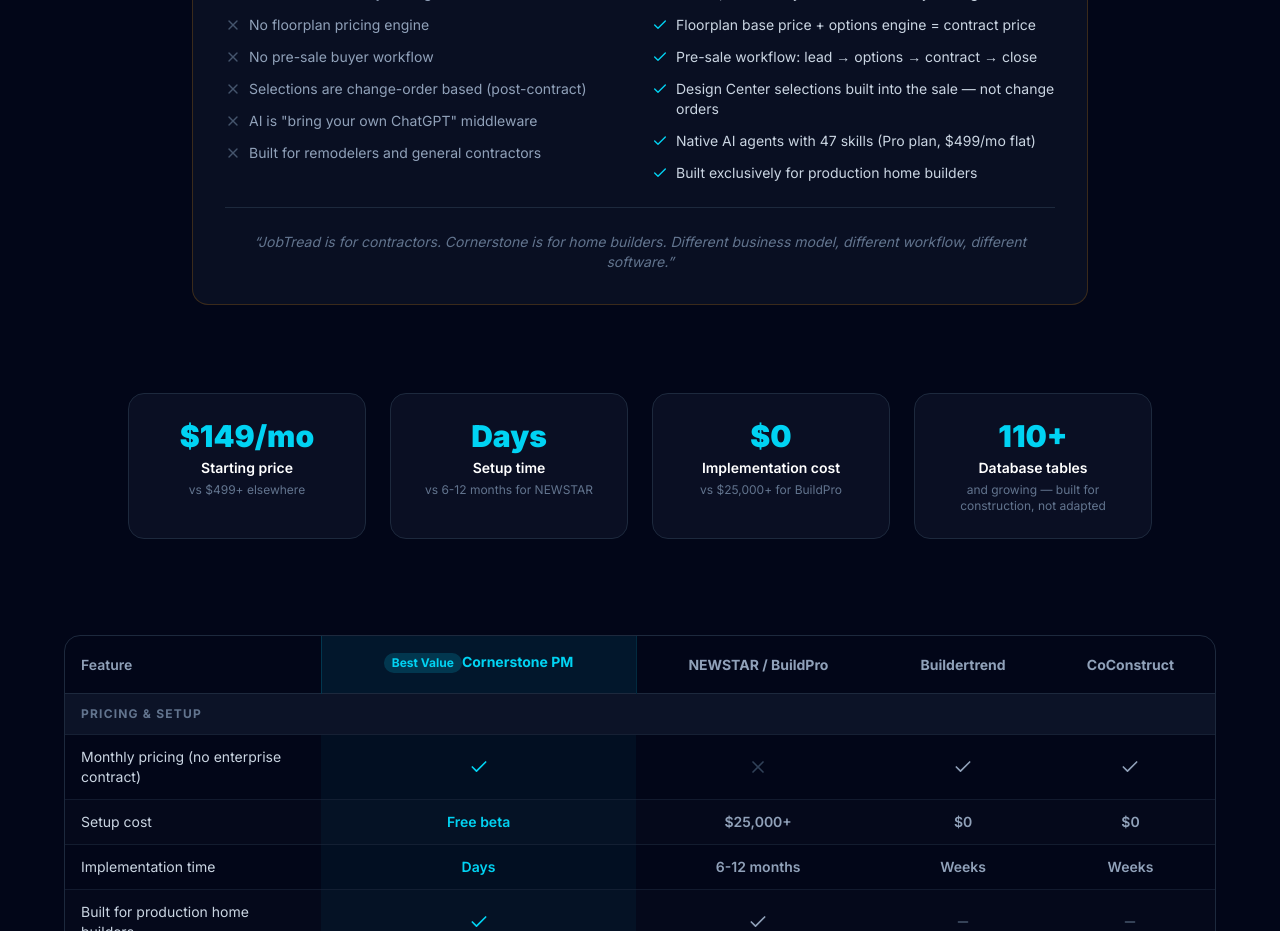
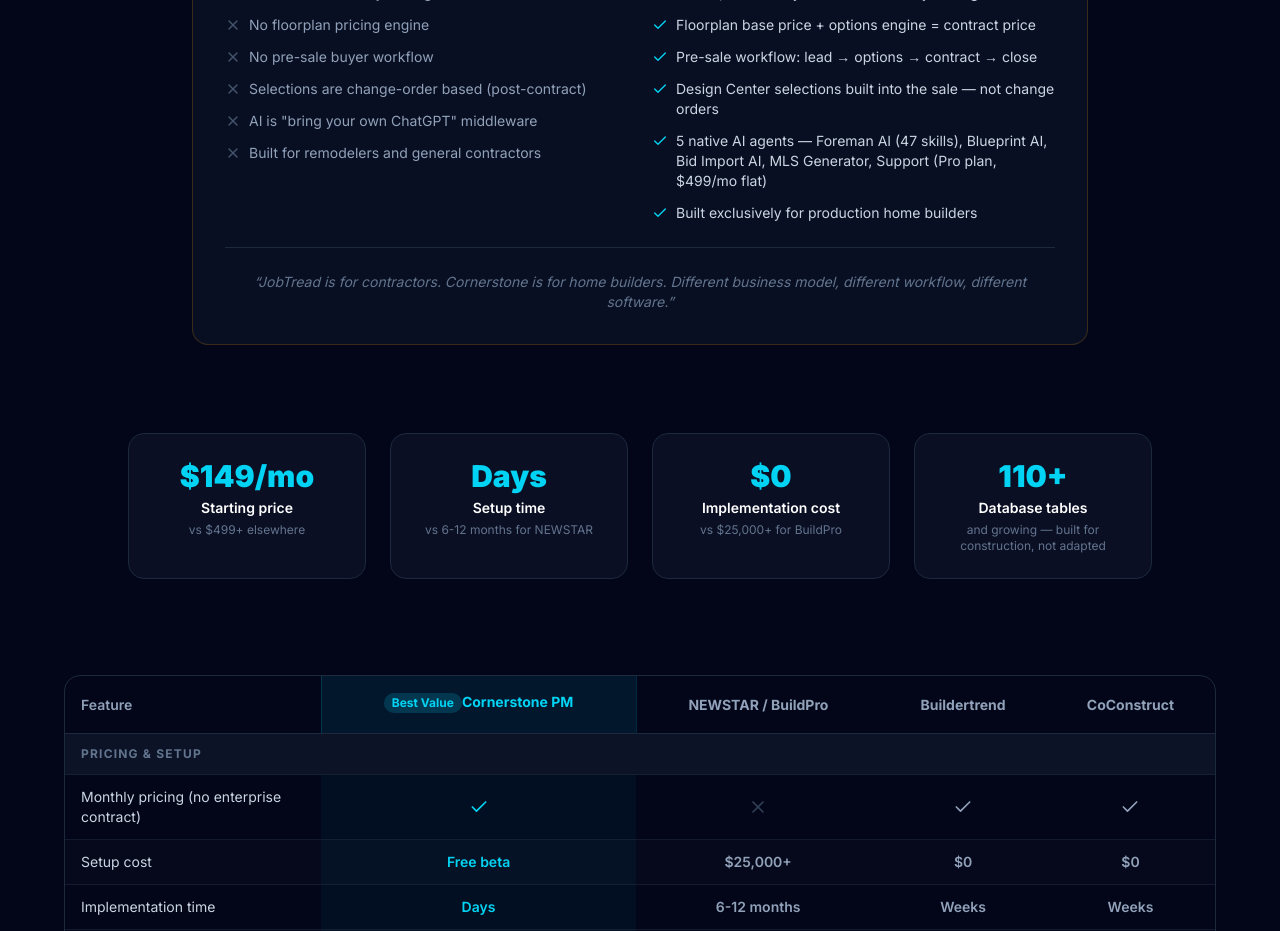
Before and after one commit to Scootermcgavin121/cornerstone-marketing-v2, a Next.js app: page /compare in a window 1280 px wide. Shown: the part 840-1771 px from the top of the page. Built offline with nearby package versions, Linux system fonts and the light colour scheme.

Commit message:
fix(copy): clarify 47 skills (Foreman AI) vs 5 AI agents; remove stale 37+ refs

```diff
--- a/src/app/api-docs/page.tsx
+++ b/src/app/api-docs/page.tsx
@@ -25,7 +25,7 @@ const endpointGroups = [
       { method: "POST", path: "/api/ext/vendors", desc: "Create a vendor", detail: "companyName, scope, scopes[], contactName, email, phone, address, notes" },
       { method: "GET", path: "/api/ext/vendors/:id", desc: "Get single vendor", detail: "Full record with outreach history" },
       { method: "PATCH", path: "/api/ext/vendors/:id", desc: "Update vendor", detail: "name, scope, contactName, phone, email, address, notes, active, outreachStatus, leadTimeDays, isTaxable, qboId, externalId" },
-      { method: "DELETE", path: "/api/ext/vendors/:id", desc: "Deactivate vendor", detail: "Soft delete — record preserved" },
+      { method: "DELETE", path: "/api/ext/vendors/:id", desc: "Deactivate vendor", detail: "Soft delete - record preserved" },
     ],
   },
   {
@@ -130,7 +130,7 @@ const endpointGroups = [
       { method: "POST", path: "/api/ext/parts", desc: "Create part", detail: "name, scope, unitCost, unit, vendorId, notes" },
       { method: "GET", path: "/api/ext/parts/:id", desc: "Get single part", detail: "Full part record with vendor and scope" },
       { method: "PATCH", path: "/api/ext/parts/:id", desc: "Update part", detail: "name, unitCost, unit, vendorId, notes, active" },
-      { method: "DELETE", path: "/api/ext/parts/:id", desc: "Soft delete part", detail: "Marks part inactive — record preserved" },
+      { method: "DELETE", path: "/api/ext/parts/:id", desc: "Soft delete part", detail: "Marks part inactive - record preserved" },
     ],
   },
   {
@@ -284,7 +284,7 @@ const codeExamples = [
 ];
 
 const integrations = [
-  { emoji: "🪖", title: "Built for AI Agents", desc: "Foreman AI uses this API internally with 37+ skills. Any AI agent — LangChain, AutoGen, Claude, GPT-4o — can connect via Bearer token." },
+  { emoji: "🪖", title: "Built for AI Agents", desc: "Foreman AI uses this API internally with 47 skills. Any AI agent - LangChain, AutoGen, Claude, GPT-4o - can connect via Bearer token." },
   { emoji: "📊", title: "QuickBooks Ready", desc: "qboId fields on vendors, homes, POs, and communities for seamless QuickBooks sync. Keep your books without double entry." },
   { emoji: "⚡", title: "Zapier Compatible", desc: "Standard REST endpoints work with any Zapier webhook trigger or action. Connect to 5,000+ apps without writing code." },
   { emoji: "📞", title: "Automated Bidding Pipeline", desc: "AI voice agent calls vendors, API creates records, vendor portal collects bids, you compare and award. Zero manual steps." },
@@ -543,7 +543,7 @@ export default function ApiDocsPage() {
                 "Scoped API keys per integration",
                 "14 webhook event types with HMAC signing",
                 "100 req/min, 10,000 req/day rate limits",
-                "Foreman AI (37+ skills, Sonnet, 5,000 msg/mo)",
+                "Foreman AI (47 skills, Sonnet, 5,000 msg/mo)",
                 "Blueprint AI (25 takeoffs/mo)",
                 "Automated 7-wave bidding pipeline",
                 "Dedicated onboarding & SLA",
--- a/src/app/buildertrend-alternative/page.tsx
+++ b/src/app/buildertrend-alternative/page.tsx
@@ -13,7 +13,7 @@ export const metadata = {
 
 const comparisonRows = [
   { feature: "Built for production home builders", cornerstone: true, buildertrend: false, note: "Buildertrend is built for custom builders & remodelers." },
-  { feature: "Native AI agents (47 skills)", cornerstone: true, buildertrend: false, note: "Buildertrend has no native AI agents." },
+  { feature: "Native AI agents", cornerstone: true, buildertrend: false, note: "5 native AI agents including Foreman AI (47 skills) and Blueprint AI. Buildertrend has no native AI agents." },
   { feature: "AI floor plan takeoffs (Blueprint AI)", cornerstone: true, buildertrend: false, note: "PDF blueprint to material takeoff in under 60 seconds." },
   { feature: "Structural options engine", cornerstone: true, buildertrend: false, note: "Pre-sale options pricing matrix per floorplan." },
   { feature: "Floorplan pricing matrix", cornerstone: true, buildertrend: false, note: "Per-community floorplan pricing." },
--- a/src/app/compare/page.tsx
+++ b/src/app/compare/page.tsx
@@ -208,7 +208,7 @@ export default function ComparePage() {
                   "Floorplan base price + options engine = contract price",
                   "Pre-sale workflow: lead &rarr; options &rarr; contract &rarr; close",
                   "Design Center selections built into the sale &mdash; not change orders",
-                  "Native AI agents with 47 skills (Pro plan, $499/mo flat)",
+                  "5 native AI agents — Foreman AI (47 skills), Blueprint AI, Bid Import AI, MLS Generator, Support (Pro plan, $499/mo flat)",
                   "Built exclusively for production home builders",
                 ].map((item) => (
                   <div key={item} className="flex items-start gap-2 text-slate-300 text-sm">
```
Also changed, not shown: src/app/chatbot/knowledge.md (+1 -1 lines).
